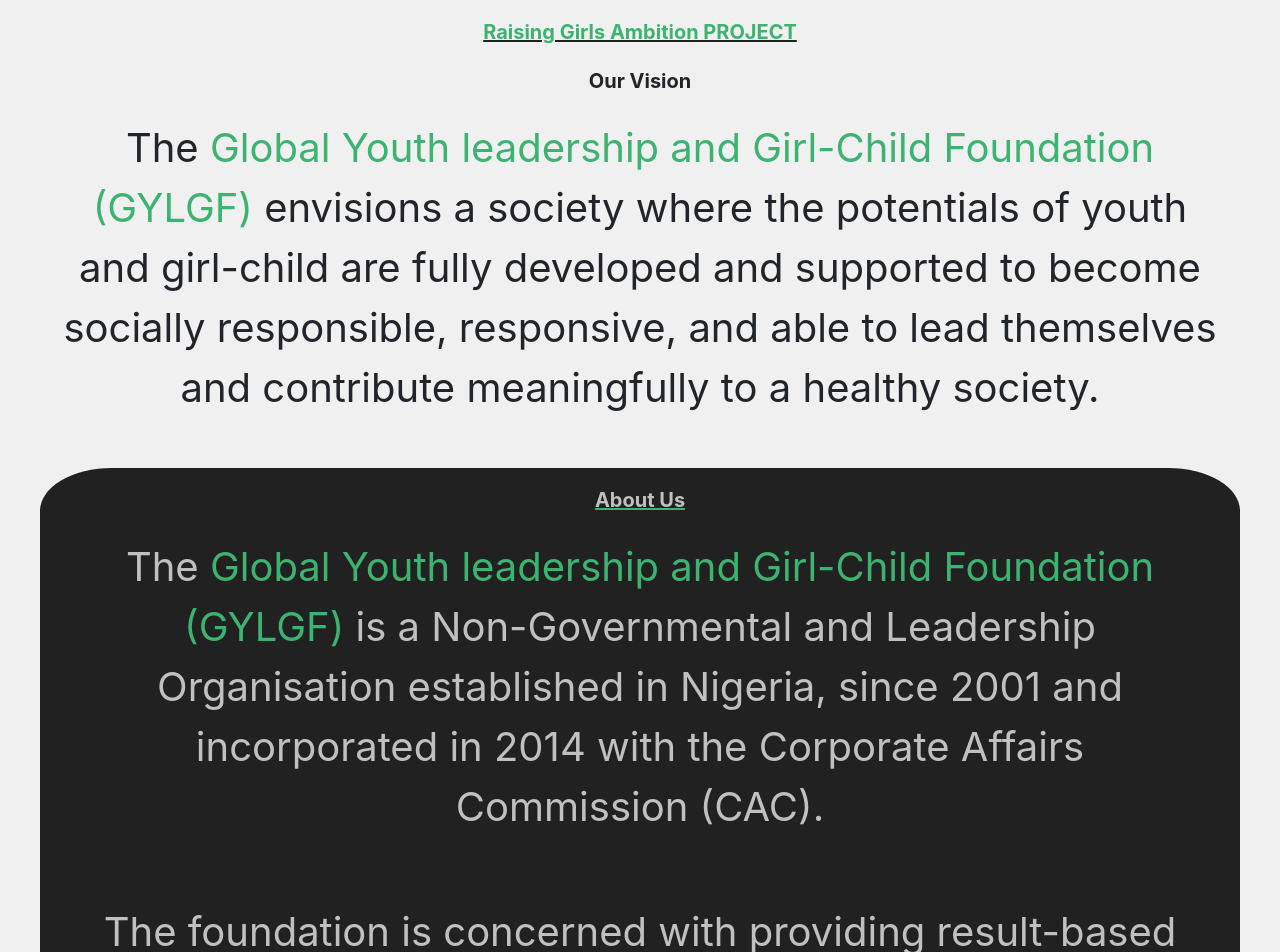
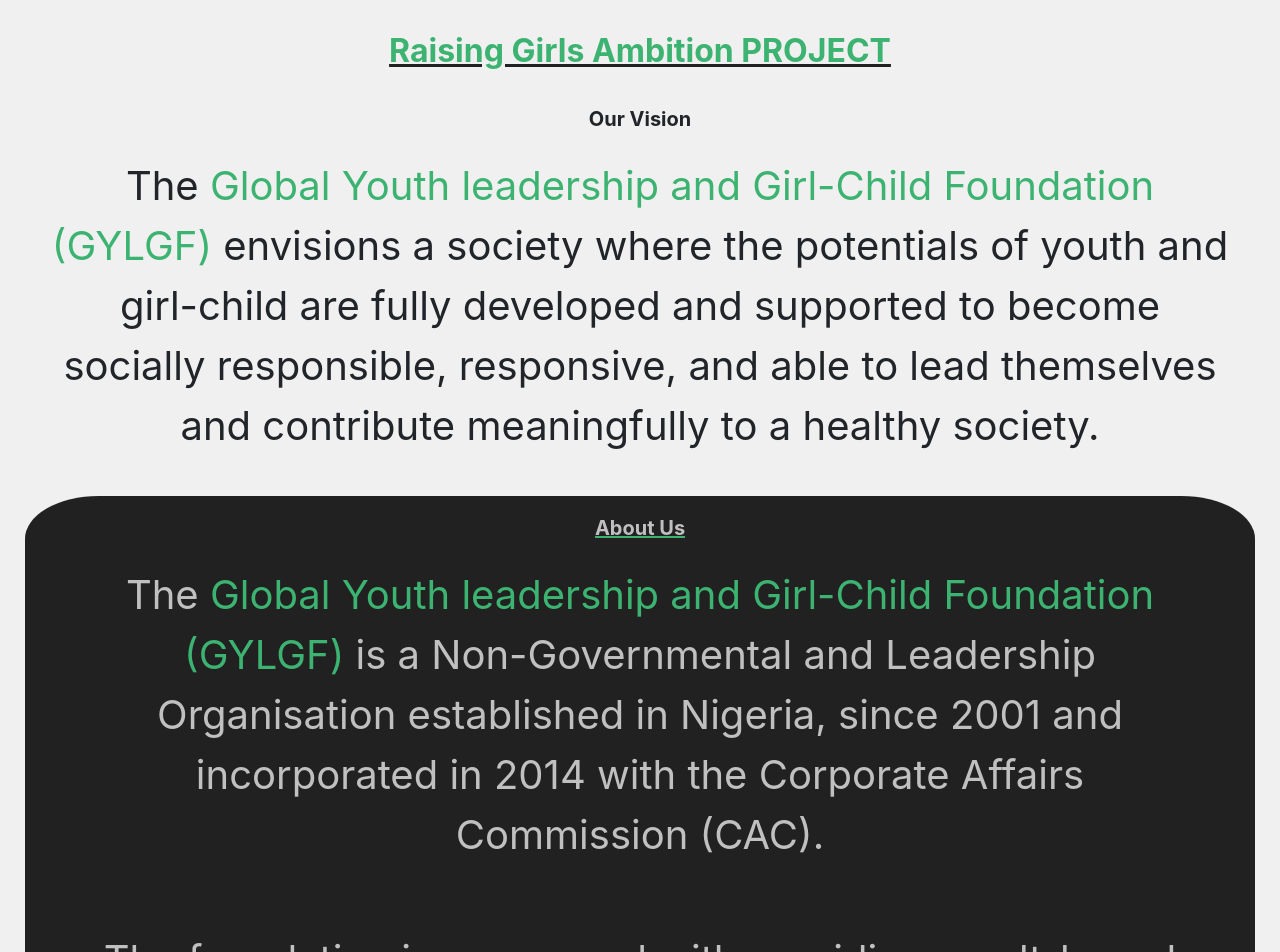
Before and after one commit to nullthefirst/raga-project, a React (Create React App) app: page / in a window 1280 px wide. Shown: the top 952 px of the page. Built offline with nearby package versions, Linux system fonts and the light colour scheme.

Commit message:
edited title styling

```diff
--- a/src/components/Title.js
+++ b/src/components/Title.js
@@ -4,7 +4,7 @@
 
 const titleMain = {
   padding: '1em',
-  fontSize: '2em',
+  fontSize: '3.2em',
   textDecoration: 'underline',
   textDecorationColor: '#212121'
 }
--- a/src/components/views/key.js
+++ b/src/components/views/key.js
@@ -1,22 +1,14 @@
 import React, { Component } from 'react';
 
+import Vision from './vision';
 import About from './about';
-import Vision from './vision';
 
 export default class Key extends Component {
   render() {
     return(
       <div>
-        <div className="container-fluid">
-          <div className="row">
-            <div className="col-12">
-              <Vision />
-            </div>
-            <div className="col-12">
-              <About />
-            </div>
-          </div>
-        </div>
+        <Vision />
+        <About />
       </div>
     );
   }
```
